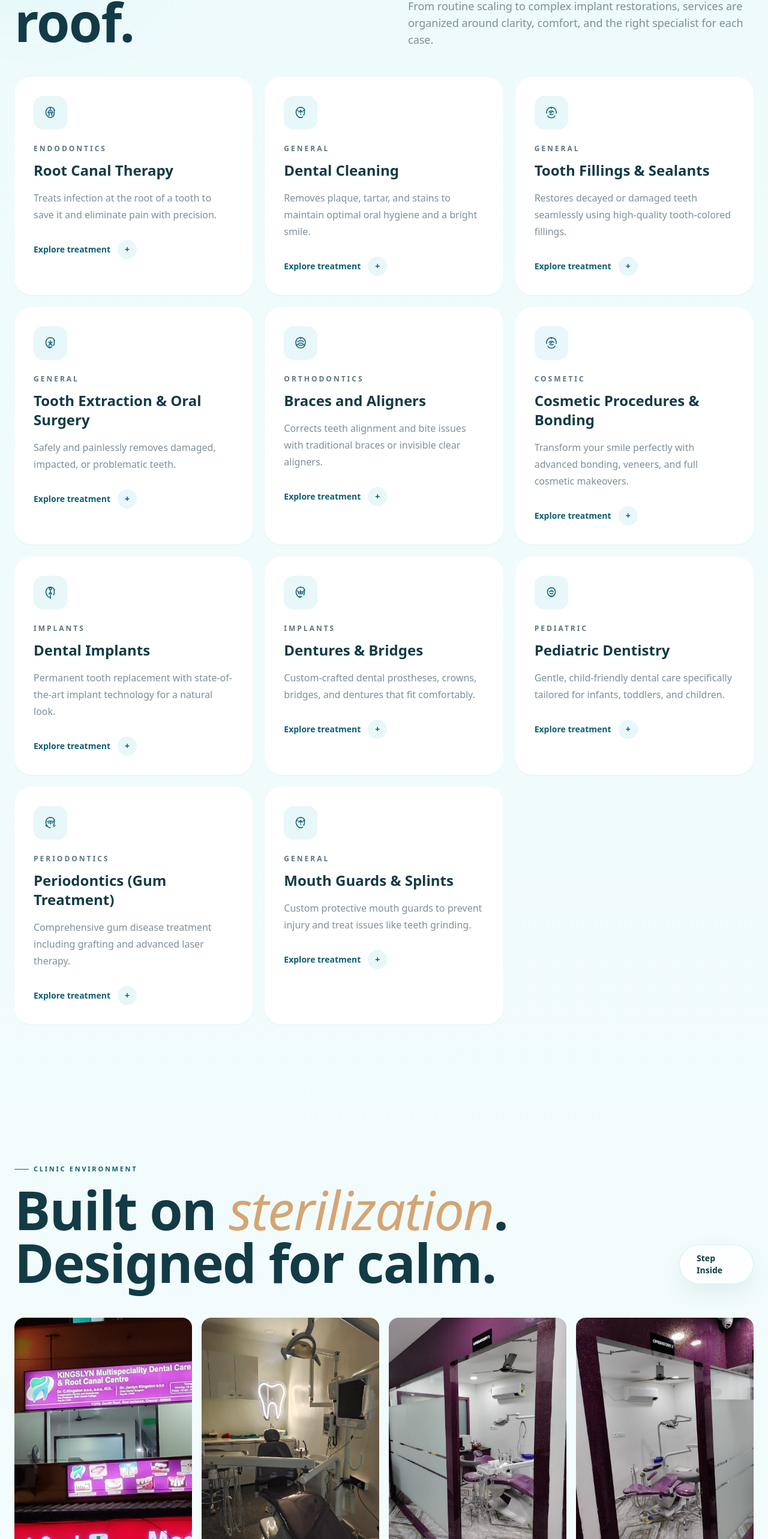
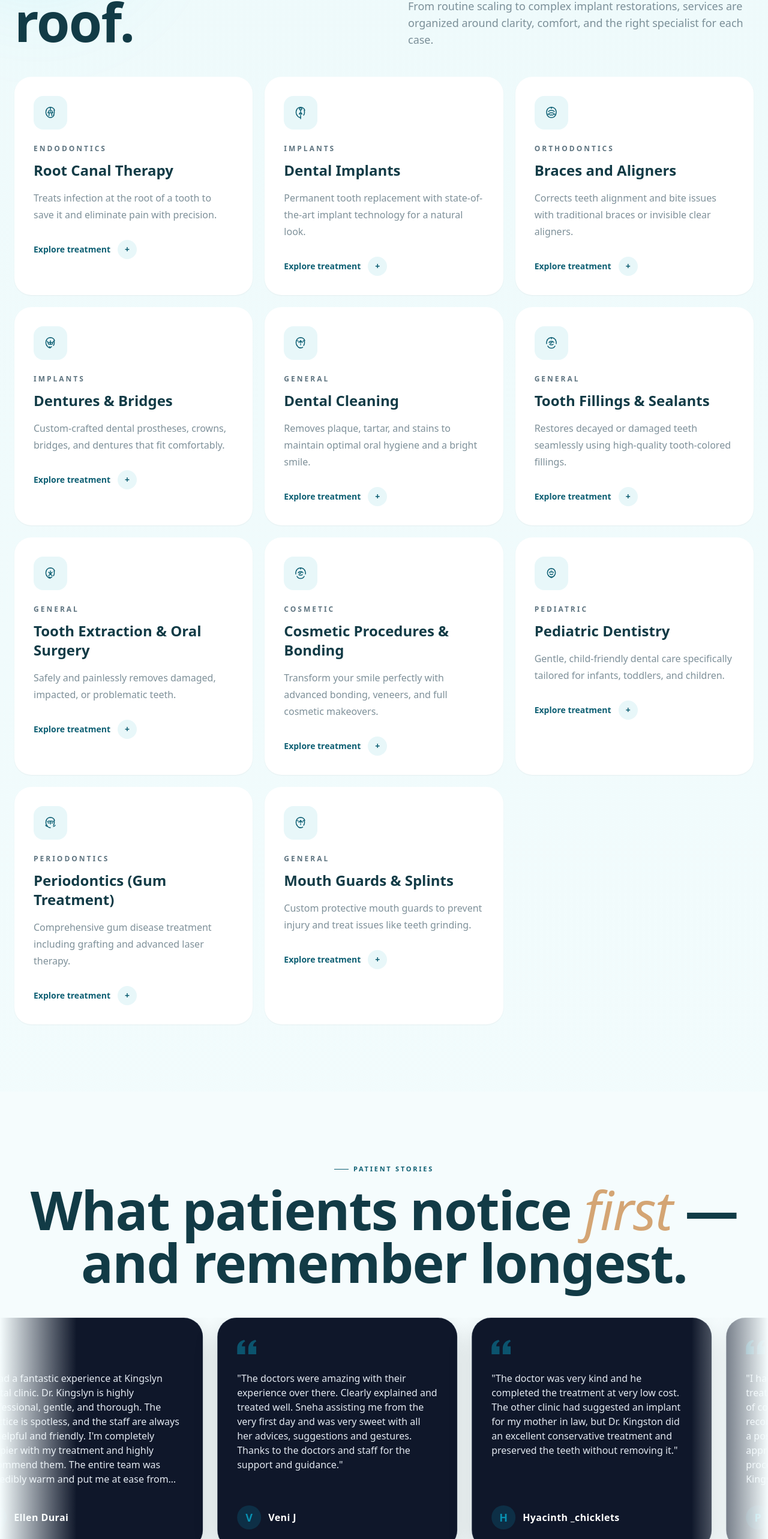
Before and after one commit to RisAhamed/Kingsly-website, a Next.js app: page / in a window 1280 px wide. Shown: the part 4310-6876 px from the top of the page at 60% size. Built offline with nearby package versions, Linux system fonts and the light colour scheme.

Commit message:
feat: initialize core frontend project structure, including global CSS, modular component pages, and data integration.

```diff
--- a/app/globals.css
+++ b/app/globals.css
@@ -140,9 +140,20 @@
 
   .surface-card,
   .glass-card {
-    @apply relative overflow-hidden rounded-[2rem] border border-brand-border shadow-[0_28px_90px_rgba(14,95,115,0.10)] transition-all duration-500;
-    background: rgba(255, 255, 255, 0.82);
-    backdrop-filter: none;
+    @apply bg-white/85 backdrop-blur-[12px] border border-white/20 shadow-[0_8px_32px_rgba(0,0,0,0.08)];
+  }
+
+  @keyframes marquee {
+    0% { transform: translateX(0); }
+    100% { transform: translateX(-50%); }
+  }
+
+  .animate-marquee {
+    animation: marquee 60s linear infinite;
+  }
+
+  .animate-marquee:hover {
+    animation-play-state: paused;
   }
 
   .surface-card::before,
--- a/app/page.tsx
+++ b/app/page.tsx
@@ -22,16 +22,28 @@ const stats = [
 
 const testimonials = [
   {
-    name: 'Priya S.',
-    quote: 'The clinic felt calm, spotless, and organized. Dr. Kingston explained every step clearly.',
+    name: 'Ellen Durai',
+    quote: 'I had a fantastic experience at Kingslyn dental clinic. Dr. Kingslyn is highly professional, gentle, and thorough. The practice is spotless, and the staff are always so helpful and friendly. I\'m completely happier with my treatment and highly recommend them. The entire team was incredibly warm and put me at ease from the moment I walked in. The dentist explained every step, took their time, and my procedure was entirely painless. Highly recommended! They listened carefully to all my problems, addressed my concerns, and outlined a crystal-clear treatment plan. It is rare to find a clinician who is this thorough, empathetic, and knowledgeable. I feel completely confident in my care. Thank you to the team!',
   },
   {
-    name: 'Rajesh M.',
-    quote: 'My child was nervous before the visit. The pediatric care team made the appointment easy.',
+    name: 'Veni J',
+    quote: 'The doctors were amazing with their experience over there. Clearly explained and treated well. Sneha assisting me from the very first day and was very sweet with all her advices, suggestions and gestures. Thanks to the doctors and staff for the support and guidance.',
   },
   {
-    name: 'Lakshmi V.',
-    quote: 'The orthodontic planning was precise and the team was patient through the full process.',
+    name: 'Hyacinth _chicklets',
+    quote: 'The doctor was very kind and he completed the treatment at very low cost. The other clinic had suggested an implant for my mother in law, but Dr. Kingston did an excellent conservative treatment and preserved the teeth without removing it.',
+  },
+  {
+    name: 'Pavundoss M',
+    quote: 'I had been postponing my dental treatment for quite some time due to a lack of confidence. Dr. Kingston was recommended to me by a relative who had a positive experience with his services. I approached him for a dental implant procedure. From the very beginning, Dr. Kingston clearly explained the entire process, including the estimated costs, the materials used for the implant and crown/denture, and the expected timeline. My treatment spanned over four months... Every visit was well-planned and communicated in advance, allowing me to manage my travel efficiently. Each session was productive, and I felt well taken care of throughout the process. By the end of the fourth month, my dental issues were completely resolved. I regained not only a healthy smile but also a renewed sense of confidence. I highly recommend Dr. Kingston.',
+  },
+  {
+    name: 'Koteeswaran Kannan',
+    quote: 'I\'m absolutely thrilled with the dental treatment my daughter received for her tooth alignment! Dr. Kingston and Dr. Praveen are incredibly professional, kind, and patient. The clinic was clean and welcoming. The treatment process was explained clearly, and the results are amazing. Dr. Praveen\'s warm smile and friendly approach made my child feel at ease. My daughter\'s confidence has soared, and she can\'t stop smiling! Highly recommend this dental care for anyone seeking orthodontic treatment.',
+  },
+  {
+    name: 'Arnold Joseph',
+    quote: 'Really had great experience with Kingston doctor, he is so calm and composed... I have done root canel treatment... Highly recommended doctor for dental related issues..',
   },
 ];
 
@@ -259,6 +271,47 @@ export default function HomePage() {
         </div>
       </section>
 
+      {/* Marquee Testimonials Section */}
+      <section className="py-20 md:py-28 overflow-hidden bg-brand-primary">
+        <div className="mx-auto max-w-7xl px-6 mb-12 text-center">
+          <span className="section-kicker">Patient stories</span>
+          <h2 className="section-title">What patients notice <span className="text-accent-italic">first</span> — and remember longest.</h2>
+        </div>
+
+        <div className="relative w-full overflow-hidden">
+          {/* Gradient masks for smooth edge fading */}
+          <div className="absolute top-0 bottom-0 left-0 w-16 md:w-32 bg-gradient-to-r from-brand-primary to-transparent z-10 pointer-events-none" />
+          <div className="absolute top-0 bottom-0 right-0 w-16 md:w-32 bg-gradient-to-l from-brand-primary to-transparent z-10 pointer-events-none" />
+
+          <div className="flex w-[max-content] animate-marquee gap-6 px-3">
+            {[...testimonials, ...testimonials].map((testimonial, idx) => (
+              <div
+                key={idx}
+                className="w-[320px] md:w-[400px] flex-shrink-0 flex flex-col justify-between rounded-[2rem] bg-slate-900 p-8 shadow-[0_15px_40px_rgba(0,0,0,0.15)] border border-slate-700/50 transition-all duration-300 hover:scale-[1.03] hover:-translate-y-2 hover:z-20 cursor-default hover:shadow-[0_25px_50px_rgba(8,145,178,0.15)] hover:border-brand-gold/30 group"
+              >
+                <div>
+                  <svg width="32" height="32" viewBox="0 0 24 24" fill="currentColor" className="text-brand-gold/50 mb-6 transition-colors group-hover:text-brand-gold">
+                    <path d="M14.017 21v-7.391c0-5.704 3.731-9.57 8.983-10.609l.995 2.151c-2.432.917-3.995 3.638-3.995 5.849h4v10h-9.983zm-14.017 0v-7.391c0-5.704 3.748-9.57 9-10.609l.996 2.151c-2.433.917-3.996 3.638-3.996 5.849h3.983v10h-9.983z" />
+                  </svg>
+                  <p className="text-slate-200 text-sm md:text-base leading-relaxed line-clamp-[8] group-hover:line-clamp-none transition-all duration-300">
+                    &quot;{testimonial.quote}&quot;
+                  </p>
+                </div>
+                <div className="mt-8 flex items-center gap-3">
+                  <div className="w-10 h-10 rounded-full bg-brand-gold/20 flex items-center justify-center font-bold text-brand-gold text-lg">
+                    {testimonial.name.charAt(0)}
+                  </div>
+                  <div>
+                    <p className="font-bold text-white tracking-wide">{testimonial.name}</p>
+                    {/* <p className="text-xs text-brand-gold uppercase tracking-widest font-bold">Verified Patient</p> */}
+                  </div>
+                </div>
+              </div>
+            ))}
+          </div>
+        </div>
+      </section>
+
       <section className="px-6 py-20 md:py-28">
         <div className="mx-auto max-w-7xl">
           <div className="mb-12 flex flex-col gap-5 md:flex-row md:items-end md:justify-between">
@@ -296,27 +349,6 @@ export default function HomePage() {
         </div>
       </section>
 
-      <section className="px-6 py-20 md:py-28">
-        <div className="mx-auto max-w-7xl rounded-[2.5rem] bg-brand-light p-6 text-white shadow-[0_34px_110px_rgba(14,95,115,0.18)] md:p-12">
-          <div className="grid gap-10 lg:grid-cols-[0.9fr_1.1fr] lg:items-center">
-            <div>
-              <span className="section-kicker !text-cyan-100/80">Patient words</span>
-              <h2 className="font-display text-[clamp(2.3rem,5vw,4.6rem)] font-black tracking-[-0.02em] leading-[0.98]">
-                What patients notice <span className="text-accent-italic">first</span> — and remember longest.
-              </h2>
-            </div>
-            <div className="grid gap-4">
-              {testimonials.map((testimonial) => (
-                <div key={testimonial.name} className="rounded-[1.75rem] border border-white/10 bg-white/8 p-6">
-                  <p className="leading-7 text-cyan-50/82">“{testimonial.quote}”</p>
-                  <p className="mt-4 font-black text-white">{testimonial.name}</p>
-                </div>
-              ))}
-            </div>
-          </div>
-        </div>
-      </section>
-
       <section className="relative overflow-hidden bg-brand-light px-6 py-20 md:py-28 text-white">
         <div className="absolute inset-0 opacity-45">
           <VideoBackground src="/videos/cta-bg.mp4" overlay={true} />
--- a/lib/doctors.tsx
+++ b/lib/doctors.tsx
@@ -144,119 +144,9 @@ export const services = [
     description: "Treats infection at the root of a tooth to save it and eliminate pain with precision.",
     doctors: ["dr-c-kingston"],
     category: "Endodontics",
-    images: ["/images/RCT (Root Canal Treatment).png", "/images/Root Canal Treatment.png"],
-  },
+    images: ["/images/RCT (Root Canal Treatment).png", "/images/Root Canal Treatment.png"],},
   {
     id: 2,
-    title: "Dental Cleaning",
-    icon: (
-      <svg width="24" height="24" viewBox="0 0 24 24" fill="none" stroke="currentColor" strokeWidth="1.5" strokeLinecap="round" strokeLinejoin="round">
-        <path d="M12 3C8.5 3 6 5 5 8" />
-        <path d="M5 8c-1 3-.5 6 1 8" />
-        <path d="M6 16c1 2 3 4 6 4" />
-        <path d="M18 8c1 3 .5 6-1 8" />
-        <path d="M19 8C18 5 15.5 3 12 3" />
-        <path d="M12 8v4" />
-        <path d="M12 14v1" />
-        <path d="M9 11l3-3 3 3" />
-        <path d="M7 8l1 1" />
-        <path d="M17 8l-1 1" />
-        <path d="M8.5 19c.5.5 1.5 1 3.5 1s3-.5 3.5-1" />
-      </svg>
-    ),
-    description: "Removes plaque, tartar, and stains to maintain optimal oral hygiene and a bright smile.",
-    doctors: ["dr-janlyn-kingston", "dr-r-snega-latha"],
-    category: "General",
-    images: ["/images/Scaling (Teeth Cleaning  Teeth Whitening).png", "/images/Regular Dental Check Ups.png"],
-  },
-  {
-    id: 3,
-    title: "Tooth Fillings & Sealants",
-    icon: (
-      <svg width="24" height="24" viewBox="0 0 24 24" fill="none" stroke="currentColor" strokeWidth="1.5" strokeLinecap="round" strokeLinejoin="round">
-        <path d="M12 3c-3 0-5.5 1.5-7 4" />
-        <path d="M5 7c-1 2-1.5 4-1 6" />
-        <path d="M12 3c3 0 5.5 1.5 7 4" />
-        <path d="M19 7c1 2 1.5 4 1 6" />
-        <path d="M6 17c1 2 3 3.5 6 3.5s5-1.5 6-3.5" />
-        <path d="M8 11c.5-1 1.5-2 4-2s3.5 1 4 2" />
-        <path d="M9 14c.5.5 1.5 1 3 1s2.5-.5 3-1" />
-        <path d="M12 3v2" />
-        <path d="M10 11.5l1 1 2-2" />
-      </svg>
-    ),
-    description: "Restores decayed or damaged teeth seamlessly using high-quality tooth-colored fillings.",
-    doctors: ["dr-r-snega-latha"],
-    category: "General",
-    images: ["/images/Light Cure Restorations (Tooth Coloured Fillings).png", "/images/Restorations (Tooth Fillings).png"],
-  },
-  {
-    id: 4,
-    title: "Tooth Extraction & Oral Surgery",
-    icon: (
-      <svg width="24" height="24" viewBox="0 0 24 24" fill="none" stroke="currentColor" strokeWidth="1.5" strokeLinecap="round" strokeLinejoin="round">
-        <path d="M12 3C8.5 3 6 5 5 8" />
-        <path d="M5 8c-1 3-.5 6 1 8" />
-        <path d="M6 16c1 2 3 4 6 4" />
-        <path d="M18 8c1 3 .5 6-1 8" />
-        <path d="M19 8C18 5 15.5 3 12 3" />
-        <path d="M12 8v6" />
-        <path d="M9 10l6 6" />
-        <path d="M15 10l-6 6" />
-        <path d="M9.5 18c.5.5 1.5 1 2.5 1s2-.5 2.5-1" />
-      </svg>
-    ),
-    description: "Safely and painlessly removes damaged, impacted, or problematic teeth.",
-    doctors: ["dr-janlyn-kingston", "dr-r-snega-latha"],
-    category: "General",
-    images: ["/images/tooth extraction.webp", "/images/Oral surgery.png", "/images/wisdomtoothextraction.png"],
-  },
-  {
-    id: 5,
-    title: "Braces and Aligners",
-    icon: (
-      <svg width="24" height="24" viewBox="0 0 24 24" fill="none" stroke="currentColor" strokeWidth="1.5" strokeLinecap="round" strokeLinejoin="round">
-        <path d="M12 3C8 3 5.5 5 4.5 8" />
-        <path d="M4.5 8c-1 3-.5 6 1 8.5" />
-        <path d="M5.5 16.5c1 2 3 3.5 6.5 3.5s5.5-1.5 6.5-3.5" />
-        <path d="M19.5 8c1 3 .5 6-1 8.5" />
-        <path d="M19.5 8C18.5 5 16 3 12 3" />
-        <path d="M7 10c0 0 2-2 5-2s5 2 5 2" />
-        <path d="M8 13c0 0 1.5-1 4-1s4 1 4 1" />
-        <path d="M10 16c0 0 1-.5 2-.5s2 .5 2 .5" />
-        <path d="M6 14c0 0 1 1 3 1" />
-        <path d="M18 14c0 0-1 1-3 1" />
-        <path d="M12 3v2" />
-      </svg>
-    ),
-    description: "Corrects teeth alignment and bite issues with traditional braces or invisible clear aligners.",
-    doctors: ["dr-praveen"],
-    category: "Orthodontics",
-    images: ["/images/Dental Aligners (Invisible Braces  Invisalign).png", "/images/Orthodontic Braces (Ceramic Braces).png"],
-  },
-  {
-    id: 6,
-    title: "Cosmetic Procedures & Bonding",
-    icon: (
-      <svg width="24" height="24" viewBox="0 0 24 24" fill="none" stroke="currentColor" strokeWidth="1.5" strokeLinecap="round" strokeLinejoin="round">
-        <path d="M12 3c-3 0-5.5 1.5-7 4" />
-        <path d="M5 7c-1 2-1.5 4-1 6" />
-        <path d="M12 3c3 0 5.5 1.5 7 4" />
-        <path d="M19 7c1 2 1.5 4 1 6" />
-        <path d="M6 17c1 2 3 3.5 6 3.5s5-1.5 6-3.5" />
-        <path d="M8 11c.5-1 1.5-2 4-2s3.5 1 4 2" />
-        <path d="M9 14c.5.5 1.5 1 3 1s2.5-.5 3-1" />
-        <path d="M12 3v2" />
-        <path d="M10 11.5l1 1 2-2" />
-      </svg>
-    ),
-    description: "Transform your smile perfectly with advanced bonding, veneers, and full cosmetic makeovers.",
-    doctors: ["dr-c-kingston", "dr-janlyn-kingston"],
-    category: "Cosmetic",
-    images: ["/images/Cosmetic Dental Treatment.png", "/images/smile makeover.png", "/images/cosmetic dentistry.png"],
-  },
-  {
-    id: 7,
     title: "Dental Implants",
     icon: (
       <svg width="24" height="24" viewBox="0 0 24 24" fill="none" stroke="currentColor" strokeWidth="1.5" strokeLinecap="round" strokeLinejoin="round">
@@ -277,10 +167,31 @@ export const services = [
     description: "Permanent tooth replacement with state-of-the-art implant technology for a natural look.",
     doctors: ["dr-sethuraman", "dr-aravind-v"],
     category: "Implants",
-    images: ["/images/Dental Implants.png", "/images/dental implants 2.png"],
-  },
+    images: ["/images/Dental Implants.png", "/images/dental implants 2.png"],},
   {
-    id: 8,
+    id: 3,
+    title: "Braces and Aligners",
+    icon: (
+      <svg width="24" height="24" viewBox="0 0 24 24" fill="none" stroke="currentColor" strokeWidth="1.5" strokeLinecap="round" strokeLinejoin="round">
+        <path d="M12 3C8 3 5.5 5 4.5 8" />
+        <path d="M4.5 8c-1 3-.5 6 1 8.5" />
+        <path d="M5.5 16.5c1 2 3 3.5 6.5 3.5s5.5-1.5 6.5-3.5" />
+        <path d="M19.5 8c1 3 .5 6-1 8.5" />
+        <path d="M19.5 8C18.5 5 16 3 12 3" />
+        <path d="M7 10c0 0 2-2 5-2s5 2 5 2" />
+        <path d="M8 13c0 0 1.5-1 4-1s4 1 4 1" />
+        <path d="M10 16c0 0 1-.5 2-.5s2 .5 2 .5" />
+        <path d="M6 14c0 0 1 1 3 1" />
+        <path d="M18 14c0 0-1 1-3 1" />
+        <path d="M12 3v2" />
+      </svg>
+    ),
+    description: "Corrects teeth alignment and bite issues with traditional braces or invisible clear aligners.",
+    doctors: ["dr-praveen"],
+    category: "Orthodontics",
+    images: ["/images/Dental Aligners (Invisible Braces  Invisalign).png", "/images/Orthodontic Braces (Ceramic Braces).png"],},
+  {
+    id: 4,
     title: "Dentures & Bridges",
     icon: (
       <svg width="24" height="24" viewBox="0 0 24 24" fill="none" stroke="currentColor" strokeWidth="1.5" strokeLinecap="round" strokeLinejoin="round">
@@ -300,8 +211,89 @@ export const services = [
     description: "Custom-crafted dental prostheses, crowns, bridges, and dentures that fit comfortably.",
     doctors: ["dr-sethuraman", "dr-janlyn-kingston"],
     category: "Implants",
-    images: ["/images/Dentures (Tooth Replacement Fixed Dentures, Removable Dentures, BPS - Full Dentures).png", "/images/Dental Crowns & Bridges.png"],
-  },
+    images: ["/images/Dentures (Tooth Replacement Fixed Dentures, Removable Dentures, BPS - Full Dentures).png", "/images/Dental Crowns & Bridges.png"],},
+  {
+    id: 5,
+    title: "Dental Cleaning",
+    icon: (
+      <svg width="24" height="24" viewBox="0 0 24 24" fill="none" stroke="currentColor" strokeWidth="1.5" strokeLinecap="round" strokeLinejoin="round">
+        <path d="M12 3C8.5 3 6 5 5 8" />
+        <path d="M5 8c-1 3-.5 6 1 8" />
+        <path d="M6 16c1 2 3 4 6 4" />
+        <path d="M18 8c1 3 .5 6-1 8" />
+        <path d="M19 8C18 5 15.5 3 12 3" />
+        <path d="M12 8v4" />
+        <path d="M12 14v1" />
+        <path d="M9 11l3-3 3 3" />
+        <path d="M7 8l1 1" />
+        <path d="M17 8l-1 1" />
+        <path d="M8.5 19c.5.5 1.5 1 3.5 1s3-.5 3.5-1" />
+      </svg>
+    ),
+    description: "Removes plaque, tartar, and stains to maintain optimal oral hygiene and a bright smile.",
+    doctors: ["dr-janlyn-kingston", "dr-r-snega-latha"],
+    category: "General",
+    images: ["/images/Scaling (Teeth Cleaning  Teeth Whitening).png", "/images/Regular Dental Check Ups.png"],},
+  {
+    id: 6,
+    title: "Tooth Fillings & Sealants",
+    icon: (
+      <svg width="24" height="24" viewBox="0 0 24 24" fill="none" stroke="currentColor" strokeWidth="1.5" strokeLinecap="round" strokeLinejoin="round">
+        <path d="M12 3c-3 0-5.5 1.5-7 4" />
+        <path d="M5 7c-1 2-1.5 4-1 6" />
+        <path d="M12 3c3 0 5.5 1.5 7 4" />
+        <path d="M19 7c1 2 1.5 4 1 6" />
+        <path d="M6 17c1 2 3 3.5 6 3.5s5-1.5 6-3.5" />
+        <path d="M8 11c.5-1 1.5-2 4-2s3.5 1 4 2" />
+        <path d="M9 14c.5.5 1.5 1 3 1s2.5-.5 3-1" />
+        <path d="M12 3v2" />
+        <path d="M10 11.5l1 1 2-2" />
+      </svg>
+    ),
+    description: "Restores decayed or damaged teeth seamlessly using high-quality tooth-colored fillings.",
+    doctors: ["dr-r-snega-latha"],
+    category: "General",
+    images: ["/images/Light Cure Restorations (Tooth Coloured Fillings).png", "/images/Restorations (Tooth Fillings).png"],},
+  {
+    id: 7,
+    title: "Tooth Extraction & Oral Surgery",
+    icon: (
+      <svg width="24" height="24" viewBox="0 0 24 24" fill="none" stroke="currentColor" strokeWidth="1.5" strokeLinecap="round" strokeLinejoin="round">
+        <path d="M12 3C8.5 3 6 5 5 8" />
+        <path d="M5 8c-1 3-.5 6 1 8" />
+        <path d="M6 16c1 2 3 4 6 4" />
+        <path d="M18 8c1 3 .5 6-1 8" />
+        <path d="M19 8C18 5 15.5 3 12 3" />
+        <path d="M12 8v6" />
+        <path d="M9 10l6 6" />
+        <path d="M15 10l-6 6" />
+        <path d="M9.5 18c.5.5 1.5 1 2.5 1s2-.5 2.5-1" />
+      </svg>
+    ),
+    description: "Safely and painlessly removes damaged, impacted, or problematic teeth.",
+    doctors: ["dr-janlyn-kingston", "dr-r-snega-latha"],
+    category: "General",
+    images: ["/images/tooth extraction.webp", "/images/Oral surgery.png", "/images/wisdomtoothextraction.png"],},
+  {
+    id: 8,
+    title: "Cosmetic Procedures & Bonding",
+    icon: (
+      <svg width="24" height="24" viewBox="0 0 24 24" fill="none" stroke="currentColor" strokeWidth="1.5" strokeLinecap="round" strokeLinejoin="round">
+        <path d="M12 3c-3 0-5.5 1.5-7 4" />
+        <path d="M5 7c-1 2-1.5 4-1 6" />
+        <path d="M12 3c3 0 5.5 1.5 7 4" />
+        <path d="M19 7c1 2 1.5 4 1 6" />
+        <path d="M6 17c1 2 3 3.5 6 3.5s5-1.5 6-3.5" />
+        <path d="M8 11c.5-1 1.5-2 4-2s3.5 1 4 2" />
+        <path d="M9 14c.5.5 1.5 1 3 1s2.5-.5 3-1" />
+        <path d="M12 3v2" />
+        <path d="M10 11.5l1 1 2-2" />
+      </svg>
+    ),
+    description: "Transform your smile perfectly with advanced bonding, veneers, and full cosmetic makeovers.",
+    doctors: ["dr-c-kingston", "dr-janlyn-kingston"],
+    category: "Cosmetic",
+    images: ["/images/Cosmetic Dental Treatment.png", "/images/smile makeover.png", "/images/cosmetic dentistry.png"],},
   {
     id: 9,
     title: "Pediatric Dentistry",
@@ -321,8 +313,7 @@ export const services = [
     description: "Gentle, child-friendly dental care specifically tailored for infants, toddlers, and children.",
     doctors: ["dr-anand-kasi"],
     category: "Pediatric",
-    images: ["/images/Pediatric Dentistry (Child Care Dentistry).png"],
-  },
+    images: ["/images/Pediatric Dentistry (Child Care Dentistry).png"],},
   {
     id: 10,
     title: "Periodontics (Gum Treatment)",
@@ -344,8 +335,7 @@ export const services = [
     description: "Comprehensive gum disease treatment including grafting and advanced laser therapy.",
     doctors: ["dr-aravind-v"],
     category: "Periodontics",
-    images: ["/images/Flap Surgery (Bleeding Gums Treatment, Gum Recession Treatment).png"],
-  },
+    images: ["/images/Flap Surgery (Bleeding Gums Treatment, Gum Recession Treatment).png"],},
   {
     id: 11,
     title: "Mouth Guards & Splints",
@@ -383,12 +373,11 @@ export const clinicInfo = {
 
 export const facilityImages = [
   { src: "/images/clinicouterlook.png", alt: "Clinic Exterior", caption: "Kingslyn Dental Care - Welcome" },
-  { src: "/images/infra.jpeg", alt: "Reception Area", caption: "Modern Reception - Warm Welcome" },
+  { src: "/images/waitingarea.png", alt: "Reception Area", caption: "Modern Reception - Warm Welcome" },
   { src: "/images/operatory1.png", alt: "Operatory Room 1", caption: "State-of-the-Art Operatory" },
   { src: "/images/operatory2.png", alt: "Operatory Room 2", caption: "Advanced Treatment Suite" },
   { src: "/images/dentalchair.png", alt: "Dental Chair", caption: "Comfortable Treatment Chair" },
   { src: "/images/sterilazationroom.png", alt: "Sterilization Room", caption: "Sterilization Room - Safety First" },
-  { src: "/images/waitingarea.png", alt: "Waiting Area", caption: "Relaxing Waiting Lounge" },
 ];
 
 export const filterCategories = [
```
Also changed, not shown: app/services/page.tsx (+102 -71 lines), reorder.js (added, +54 -0 lines).
